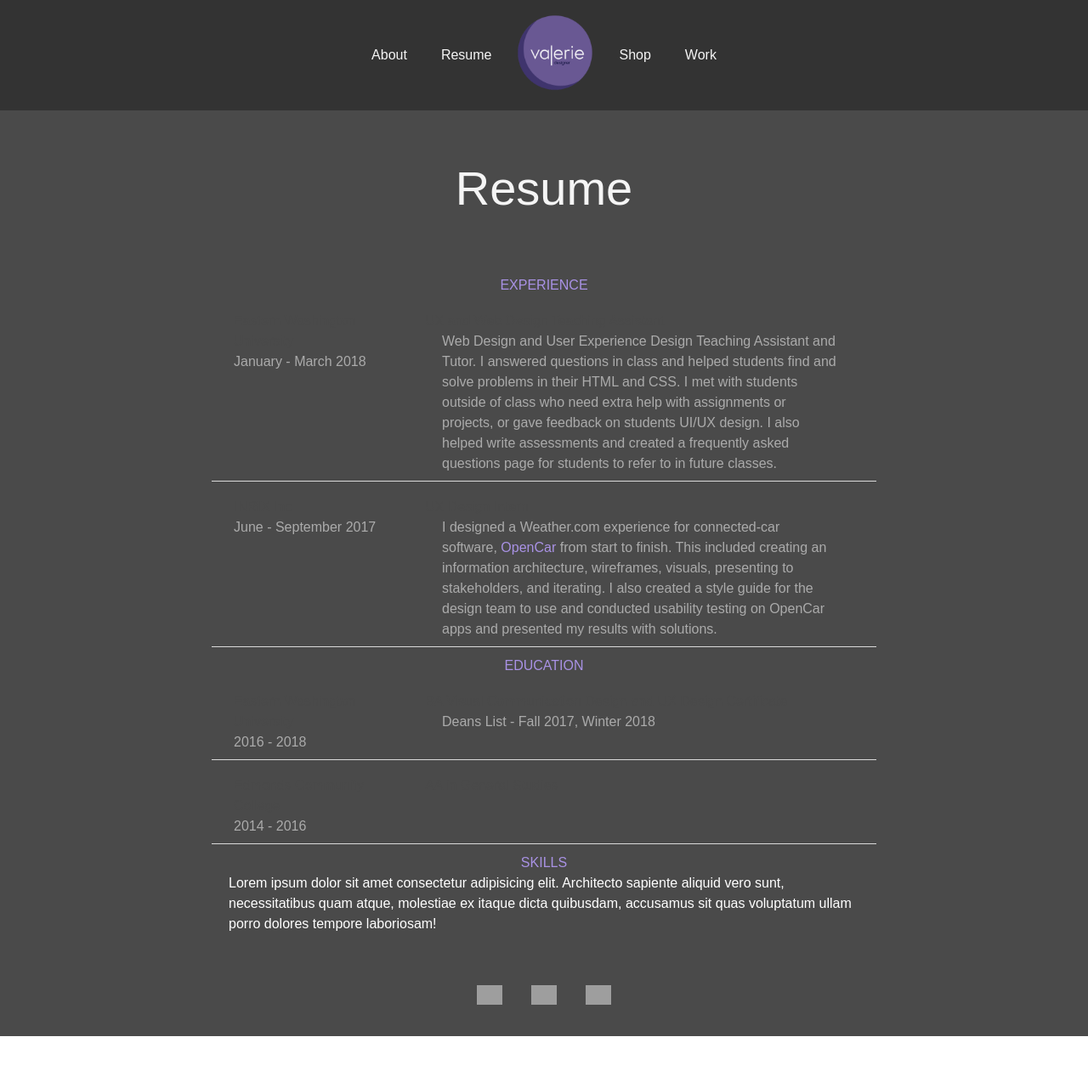
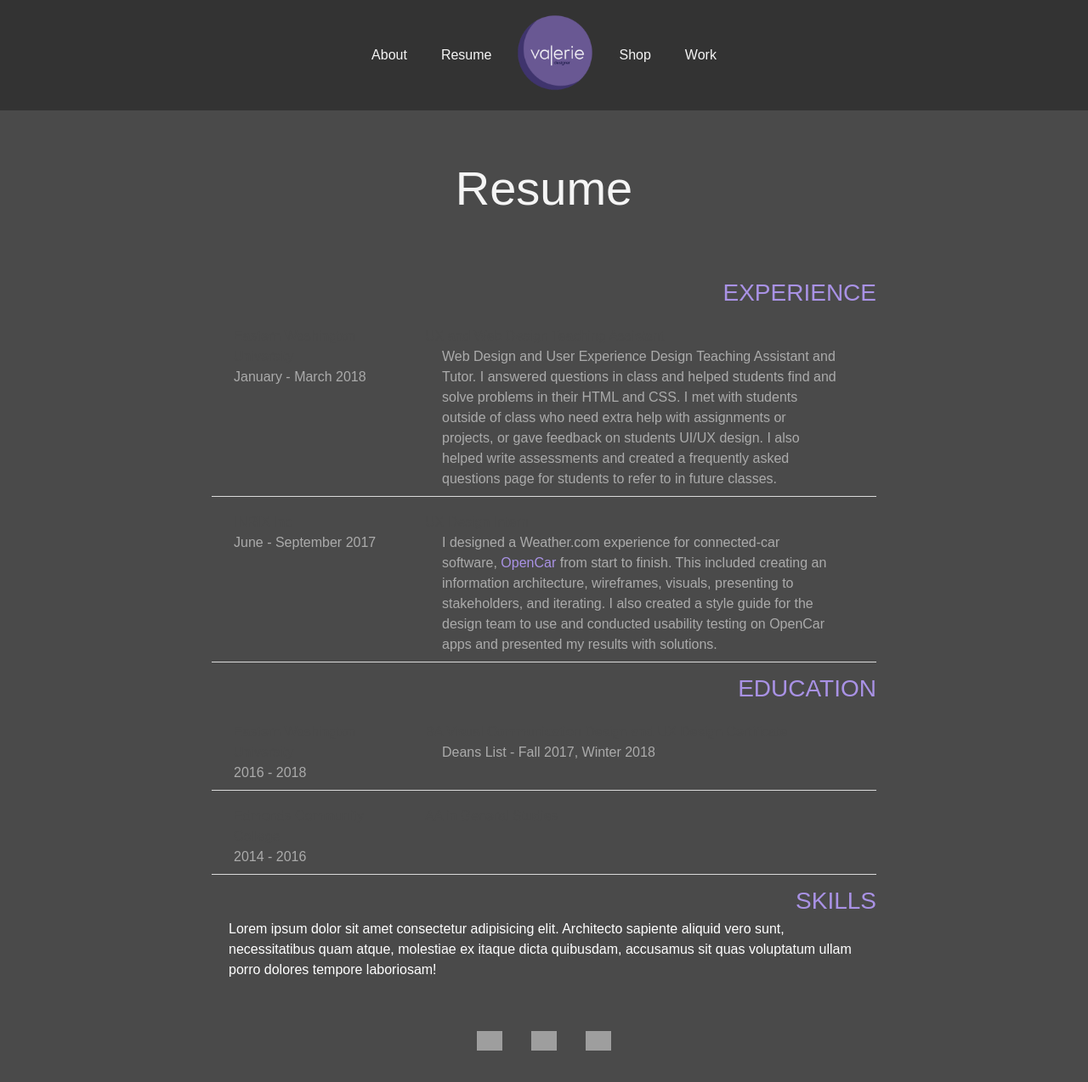
Before and after one commit to vlandguth/valdoes.work, a Jekyll site: the page built from resume.markdown, in a window 1280 px wide. Shown: the whole page at 85% size. Built offline with Jekyll 4.4.1, drawn with Linux system fonts in a browser that asks for light colours; before the commit the page ends 1220 px from its top, so only the background shows below that; grey boxes are pictures that could not be loaded.

Commit message:
consolidate

```diff
--- a/assets/css/styles.css
+++ b/assets/css/styles.css
@@ -138,7 +138,9 @@ a{
   color:#A992E5;
 }
 
-.resume h1, .resume h2, .post h2{
+.resume h1, .resume h2, .post h2, body h2{
+  text-align: right;
+  font-size: 28px;
   font-family: europa-bold, sans-serif;
   color:#A992E5;
   text-transform:uppercase;
```
